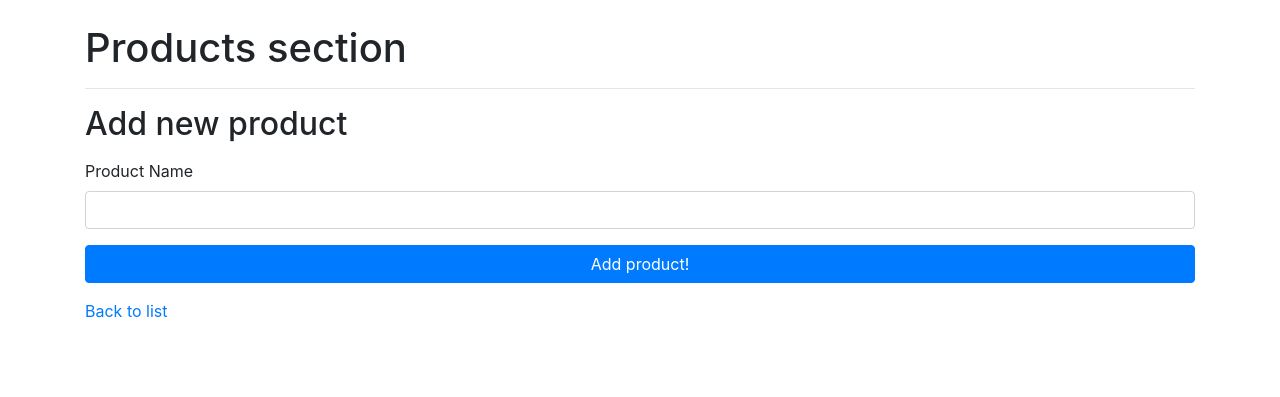
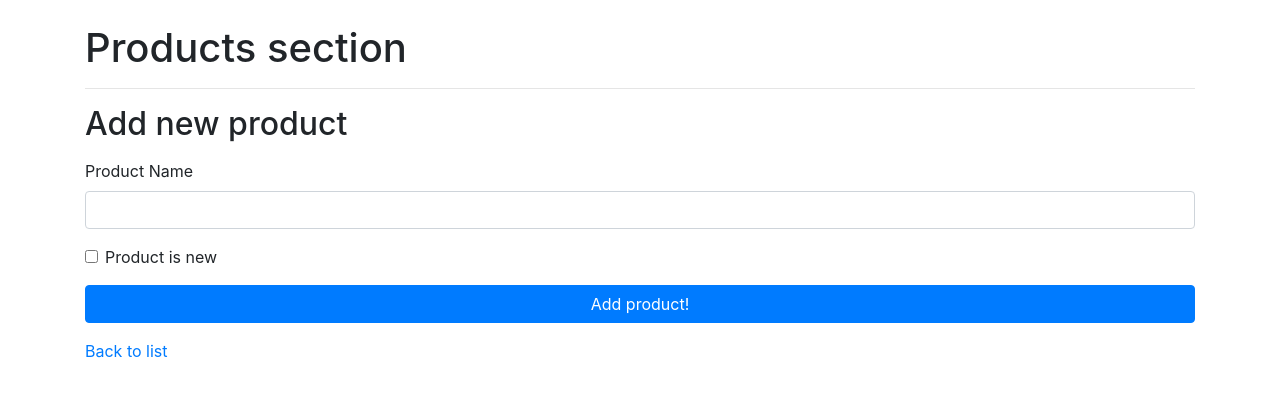
Before and after one commit to sigmarius/pure-flask, a Flask app: page /products/add in a window 1280 px wide. Shown: the top 397 px of the page. Run offline with Flask 2, Linux system fonts and the light colour scheme; some libraries are stand-ins or nearby versions.

Commit message:
Делает новое поле для обозначения новизны товара в БД

```diff
--- a/my_shop/models/product.py
+++ b/my_shop/models/product.py
@@ -1,10 +1,11 @@
-from sqlalchemy import Column, Integer, String
+from sqlalchemy import Column, Integer, String, Boolean
 from my_shop.models.database import db
 
 
 class Product(db.Model):
     id = Column(Integer, primary_key=True)
     name = Column(String(80), unique=True, nullable=False, default="", server_default='')
+    is_new = Column(Boolean, nullable=False, default=False, server_default="FALSE")
 
     def __repr__(self):
         return '<%s %r>' % (self.__class__.__name__, self.name)
--- a/my_shop/templates/products/add_product.html
+++ b/my_shop/templates/products/add_product.html
@@ -11,6 +11,10 @@
 			<label for="product-name">Product Name</label>
 			<input type="text" class="form-control" id="product-name" name="product-name" required>
 		</div>
+        <div class="form-group form-check">
+            <input type="checkbox" class="form-check-input" id="checkbox-is-new" name="is-new">
+            <label class="form-check-label" for="checkbox-is-new">Product is new</label>
+        </div>
 
 		<button type="submit" class="btn btn-primary btn-block my-3">Add product!</button>
 	</form>
--- a/my_shop/templates/products/product_details.html
+++ b/my_shop/templates/products/product_details.html
@@ -6,6 +6,9 @@
 
 {% block body %}
 	<h2>Product #{{ product.id }} {{ product.name }}</h2>
+    {% if product.is_new %}
+        <span class="badge badge-secondary">New</span>
+    {% endif %}
 	<small>
 		<a href="{{ url_for('products_app.list') }}">Back to list</a>
 	</small>
--- a/my_shop/templates/products/products_list.html
+++ b/my_shop/templates/products/products_list.html
@@ -11,8 +11,11 @@
 			{% for product in products %}
 				<li>#{{ product_id }} -
 					<a href="{{ url_for('products_app.details', product_id=product.id) }}">
-						 {{ product.name }}
+						 {{- product.name -}}
 					</a>
+                    {%- if product.is_new %}
+                        <span class="badge badge-secondary">New</span>
+                    {% endif %}
 				</li>
 			{% endfor %}
 		</ul>
--- a/my_shop/views/products.py
+++ b/my_shop/views/products.py
@@ -32,7 +32,8 @@ def product_add():
             f"Error adding product {product_name!r}. Product already exists!")
 
     # записываем в БД, если все ОК, автоматически увеличивая индекс
-    product = Product(name=product_name)
+    product_is_new = request.form.get("is-new")
+    product = Product(name=product_name, is_new=bool(product_is_new))
     # записываем в сессию, она автоматически закроется после выполнения запроса
     db.session.add(product)
     try:
```
Also changed, not shown: migrations/versions/2879b533501f_add_is_new_column_on_product_model.py (added, +28 -0 lines), README.md.
